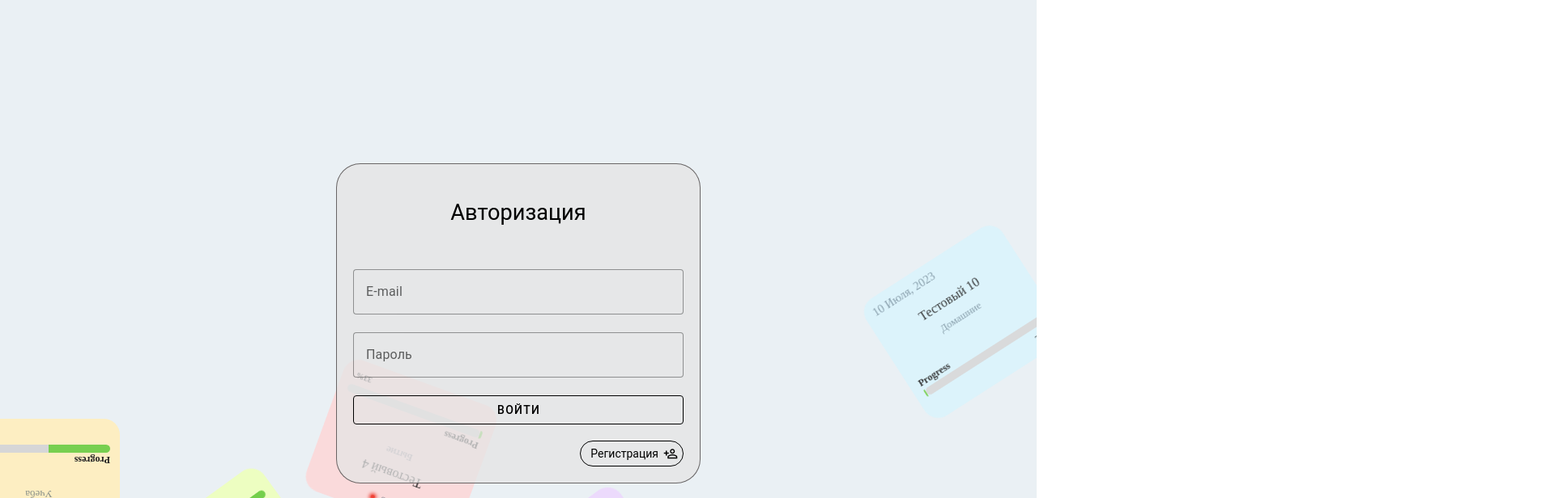
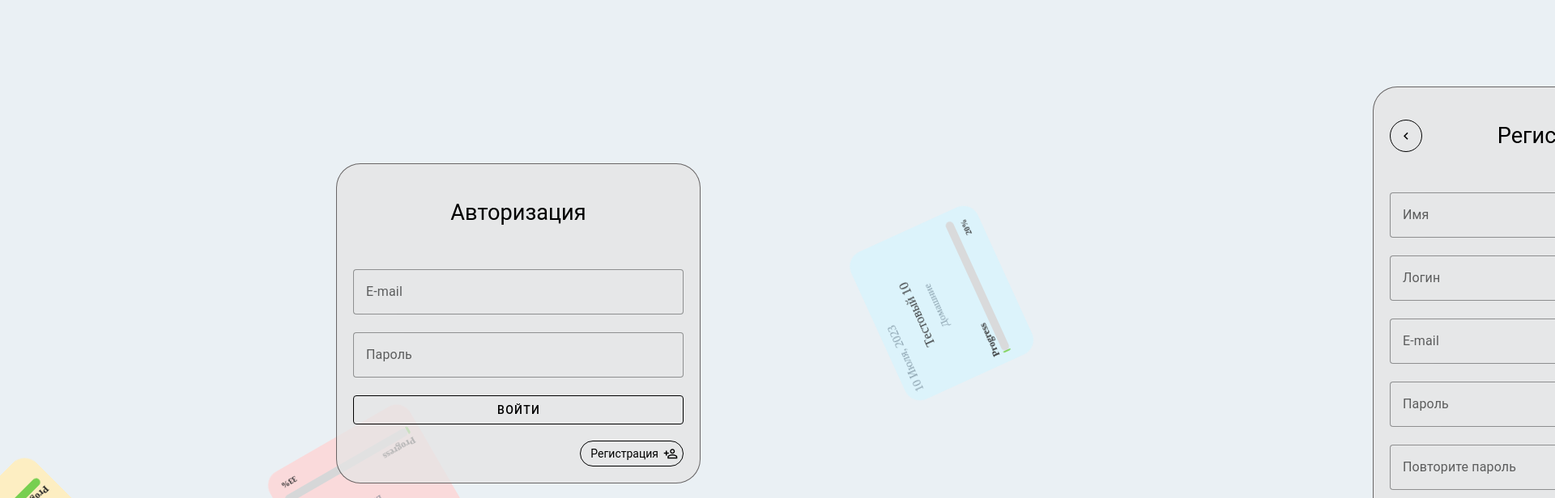
Before and after one commit to boykoxvb/project-manager, a Vue app in the folder client/: page /auth in a window 1280 px wide. Shown: the top 616 px of the page at 81% size, 1920 px wide, since content can reach past the window. Built offline with nearby package versions, Linux system fonts and the light colour scheme.

Commit message:
Форма авторизации гуд

```diff
--- a/client/src/store/modules/Projects.ts
+++ b/client/src/store/modules/Projects.ts
@@ -297,7 +297,6 @@ const Projects: Module<IProjectsState, IRootState> = {
 
     changeProjectGroup(state, { project, group_id }) {
       // Ищем группу по имени
-      console.log(project, group_id)
       const targetGroup = state.groups.find((group: ProjectGroup) => group.uuid === group_id)
       if (!targetGroup)
         throw new Error(
@@ -344,7 +343,6 @@ const Projects: Module<IProjectsState, IRootState> = {
 
     addProjectInGroup(state, { group }) {
       const newProject = new Project('', '')
-      console.log(group)
       group.addProject(newProject)
       state.projects.push(newProject)
       state.choosedProject = newProject
--- a/client/src/views/AuthView.vue
+++ b/client/src/views/AuthView.vue
@@ -1,22 +1,15 @@
 <template>
-  <div class="container" @keydown.enter="attemptAuth(email, password)">
-    <div class="circles">
-      <card-compact class="card" :project="bgProjects[0]"></card-compact>
-      <card-compact class="card" :project="bgProjects[1]"></card-compact>
-      <card-compact class="card" :project="bgProjects[2]"></card-compact>
-      <card-compact class="card" :project="bgProjects[3]"></card-compact>
-      <card-compact class="card" :project="bgProjects[4]"></card-compact>
-      <card-compact class="card" :project="bgProjects[5]"></card-compact>
-      <card-compact class="card" :project="bgProjects[6]"></card-compact>
-      <card-compact class="card" :project="bgProjects[7]"></card-compact>
-      <card-compact class="card" :project="bgProjects[8]"></card-compact>
-      <card-compact class="card" :project="bgProjects[9]"></card-compact>
-    </div>
+  <div
+    class="container"
+    :class="{ container__registration: !isAuthView }"
+    @keydown.enter="attemptAuth(authEmail, authPassword)"
+  >
+    <div class="form-container">
       <div class="form">
         <div class="form__header">Авторизация</div>
         <div class="form__login">
           <v-text-field
-          v-model="email"
+            v-model="authEmail"
             type="email"
             variant="outlined"
             clearable
@@ -26,7 +19,7 @@
         </div>
         <div class="form__password">
           <v-text-field
-          v-model="password"
+            v-model="authPassword"
             type="password"
             variant="outlined"
             clearable
@@ -35,7 +28,11 @@
           />
         </div>
 
-      <v-btn variant="outlined" :loading="authLoading" @click="attemptAuth(email, password)">
+        <v-btn
+          variant="outlined"
+          :loading="authLoading"
+          @click="attemptAuth(authEmail, authPassword)"
+        >
           Войти
         </v-btn>
         <div class="form__registration">
@@ -49,6 +46,91 @@
           </v-chip>
         </div>
       </div>
+    </div>
+
+    <div class="reg-container">
+      <div class="form-reg">
+        <div class="form-reg__header">
+          <v-btn
+            @click="changeView"
+            class="btn-back"
+            icon="mdi-chevron-left"
+            variant="outlined"
+            size="small"
+          >
+          </v-btn>
+          <span class="reg-title">Регистрация</span>
+        </div>
+        <div class="form-reg__name form-reg__item">
+          <v-text-field
+            v-model="name"
+            autocomplete="off"
+            variant="outlined"
+            clearable
+            label="Имя"
+            required
+            :rules="nameRules"
+          />
+        </div>
+        <div class="form-reg__login form-reg__item">
+          <v-text-field
+            v-model="login"
+            autocomplete="off"
+            variant="outlined"
+            clearable
+            label="Логин"
+            required
+            :rules="loginRules"
+          />
+        </div>
+        <div class="form-reg__email form-reg__item">
+          <v-text-field
+            v-model="email"
+            autocomplete="off"
+            variant="outlined"
+            clearable
+            label="E-mail"
+            required
+            :rules="emailRules"
+          />
+        </div>
+        <div class="form-reg__password form-reg__item">
+          <v-text-field
+            v-model="password"
+            autocomplete="off"
+            type="password"
+            variant="outlined"
+            clearable
+            label="Пароль"
+            required
+            :rules="passwordRules"
+          />
+        </div>
+        <div class="form-reg__password form-reg__item">
+          <v-text-field
+            v-model="password2"
+            autocomplete="off"
+            type="password"
+            variant="outlined"
+            clearable
+            label="Повторите пароль"
+            required
+            :rules="passwordRules"
+          />
+        </div>
+
+        <v-btn
+          class="rounded-xl"
+          size="large"
+          variant="outlined"
+          :loading="regLoading"
+          :disabled="!isFormValid"
+          @click="attemptReg"
+        >
+          Зарегистрироваться
+        </v-btn>
+      </div>
+    </div>
 
     <v-snackbar v-model="authError.status" color="white">
       {{ authError.message }}
@@ -58,13 +140,28 @@
       </template>
     </v-snackbar>
   </div>
+  <div class="circles">
+    <card-compact class="card" :project="bgProjects[0]"></card-compact>
+    <card-compact class="card" :project="bgProjects[1]"></card-compact>
+    <card-compact class="card" :project="bgProjects[2]"></card-compact>
+    <card-compact class="card" :project="bgProjects[3]"></card-compact>
+    <card-compact class="card" :project="bgProjects[4]"></card-compact>
+    <card-compact class="card" :project="bgProjects[5]"></card-compact>
+    <card-compact class="card" :project="bgProjects[6]"></card-compact>
+    <card-compact class="card" :project="bgProjects[7]"></card-compact>
+    <card-compact class="card" :project="bgProjects[8]"></card-compact>
+    <card-compact class="card" :project="bgProjects[9]"></card-compact>
+  </div>
 </template>
 
 <script lang="ts">
-import { defineComponent, reactive, ref } from 'vue'
+import { defineComponent, reactive, ref, computed } from 'vue'
 import { useStore } from '@/store/index'
 import router from '@/router'
 import useBackgroundProjects from '@/components/composables/useBackgroundProjects'
+
+import useFormRules from '@/components/composables/useFormRules'
+import useRegistrationForm from '@/components/composables/useRegistrationForm'
 
 export default defineComponent({
   name: 'AuthView',
@@ -72,14 +169,20 @@ export default defineComponent({
   setup() {
     const store = useStore()
 
-    const email = ref('')
-    const password = ref('')
+    const authEmail = ref('')
+    const authPassword = ref('')
 
     const authLoading = ref(false)
     const authError = reactive({
       status: false,
       message: '',
     })
+
+    const isAuthView = ref(true)
+
+    const changeView = () => {
+      isAuthView.value = !isAuthView.value
+    }
 
     const attemptAuth = async (email: string, password: string) => {
       authLoading.value = true
@@ -99,20 +202,51 @@ export default defineComponent({
     }
 
     const goToRegistration = async () => {
-      router.push('/registration')
+      // router.push('/registration')
+      changeView()
     }
 
     const { bgProjects } = useBackgroundProjects()
 
+    // Регистрация
+    const { nameRules, loginRules, emailRules, passwordRules } = useFormRules()
+    const { name, login, email, password, password2, regLoading, regError, attemptReg } =
+      useRegistrationForm()
+
+    const isFormValid = computed((): boolean => {
+      return Boolean(name.value && login.value && password.value && password2.value && email.value)
+    })
+
     return {
-      email,
-      password,
+      authEmail,
+      authPassword,
       attemptAuth,
       authLoading,
       authError,
       goToRegistration,
 
       bgProjects,
+
+      isAuthView,
+      changeView,
+
+      // Регистрция
+      nameRules,
+      loginRules,
+      emailRules,
+      passwordRules,
+
+      name,
+      login,
+      email,
+      password,
+      password2,
+      regLoading,
+      regError,
+
+      isFormValid,
+
+      attemptReg,
     }
   },
 })
@@ -121,14 +255,100 @@ export default defineComponent({
 <style lang="scss" scoped>
 .container {
   height: 100%;
-  width: 100%;
+  width: 200%;
   display: flex;
-  align-content: center;
-  justify-content: center;
-  flex-wrap: wrap;
+  flex-direction: row;
+  flex-wrap: nowrap;
   background: #eaf0f4;
+  position: absolute;
+  left: 0;
+  transition: 1s;
+  // left: -100%;
   // background: -webkit-linear-gradient(to left, #8f94fb, #4e54c8);
 
+  &__registration {
+    transition: 1s;
+    left: -100%;
+  }
+
+  .form-container {
+    width: 100dvw;
+    height: 100dvh;
+    display: flex;
+    align-items: center;
+    justify-content: center;
+    flex-wrap: nowrap;
+  }
+
+  .reg-container {
+    width: 100dvw;
+    height: 100dvh;
+    display: flex;
+    align-items: center;
+    justify-content: center;
+    flex-wrap: nowrap;
+  }
+
+  .form {
+    padding: 20px;
+    margin: 20px;
+    width: 450px;
+    border-radius: 30px;
+    background-color: #e4e4e4be;
+    z-index: 2;
+    display: flex;
+    flex-direction: column;
+    border: 1px solid rgba(73, 69, 69, 0.795);
+
+    &__header {
+      margin-bottom: 30px;
+      display: flex;
+      justify-content: center;
+      padding: 20px;
+      font-size: 1.7em;
+    }
+
+    &__registration {
+      padding: 20px 0 0 20px;
+      display: flex;
+      justify-content: end;
+    }
+  }
+
+  .form-reg {
+    padding: 20px;
+    width: 450px;
+    border-radius: 30px;
+    background-color: #e4e4e4be;
+    z-index: 2;
+    display: flex;
+    flex-direction: column;
+    border: 1px solid rgba(73, 69, 69, 0.795);
+    margin: 20px;
+
+    &__header {
+      margin-bottom: 30px;
+      display: flex;
+      justify-content: start;
+      padding: 20px 20px 20px 0;
+      font-size: 1.7em;
+
+      .reg-title {
+        flex-grow: 1;
+        display: flex;
+        justify-content: center;
+        // position: relative;
+        // left: 0px;
+      }
+    }
+
+    &__registration {
+      padding: 20px 0 0 20px;
+      display: flex;
+      justify-content: end;
+    }
+  }
+}
 .circles {
   position: absolute;
   top: 0;
@@ -136,7 +356,7 @@ export default defineComponent({
   width: 100%;
   height: 100%;
   overflow: hidden;
-    // z-index: 0;
+  z-index: 0;
 
   .card {
     position: absolute;
@@ -156,7 +376,7 @@ export default defineComponent({
       }
 
       100% {
-          transform: translateY(-130vh) rotate(720deg);
+        transform: translateY(-130vh) rotate(540deg);
         opacity: 0.5;
         border-radius: 50%;
       }
@@ -238,30 +458,4 @@ export default defineComponent({
     }
   }
 }
-
-  .form {
-    padding: 20px;
-    width: 450px;
-    border-radius: 30px;
-    background-color: #e4e4e4be;
-    display: flex;
-    flex-direction: column;
-    border: 1px solid rgba(73, 69, 69, 0.795);
-    z-index: 2;
-
-    &__header {
-      margin-bottom: 30px;
-      display: flex;
-      justify-content: center;
-      padding: 20px;
-      font-size: 1.7em;
-    }
-
-    &__registration {
-      padding: 20px 0 0 20px;
-      display: flex;
-      justify-content: end;
-    }
-  }
-}
 </style>
```
Also changed, not shown: 1 other file (tests, documents, lock files or other folders). Lines whose indentation alone changed are shown as unchanged.
